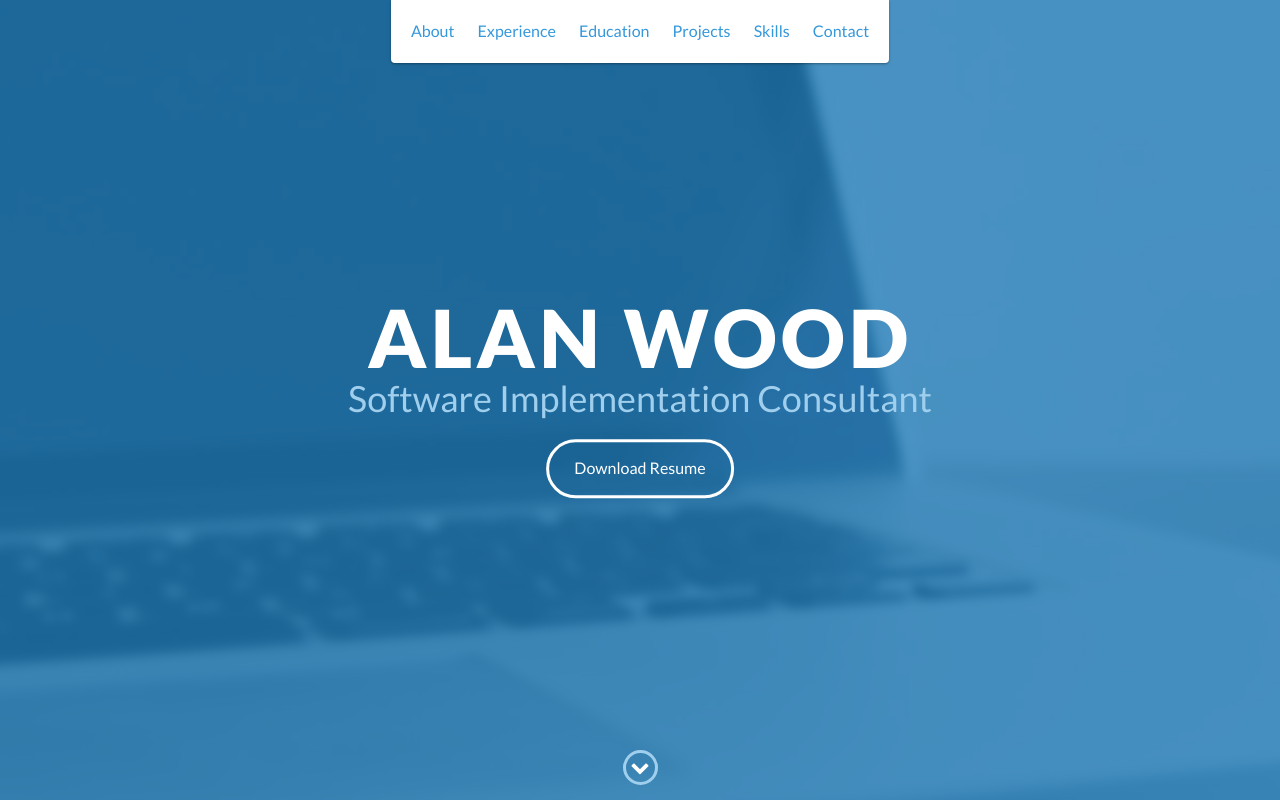
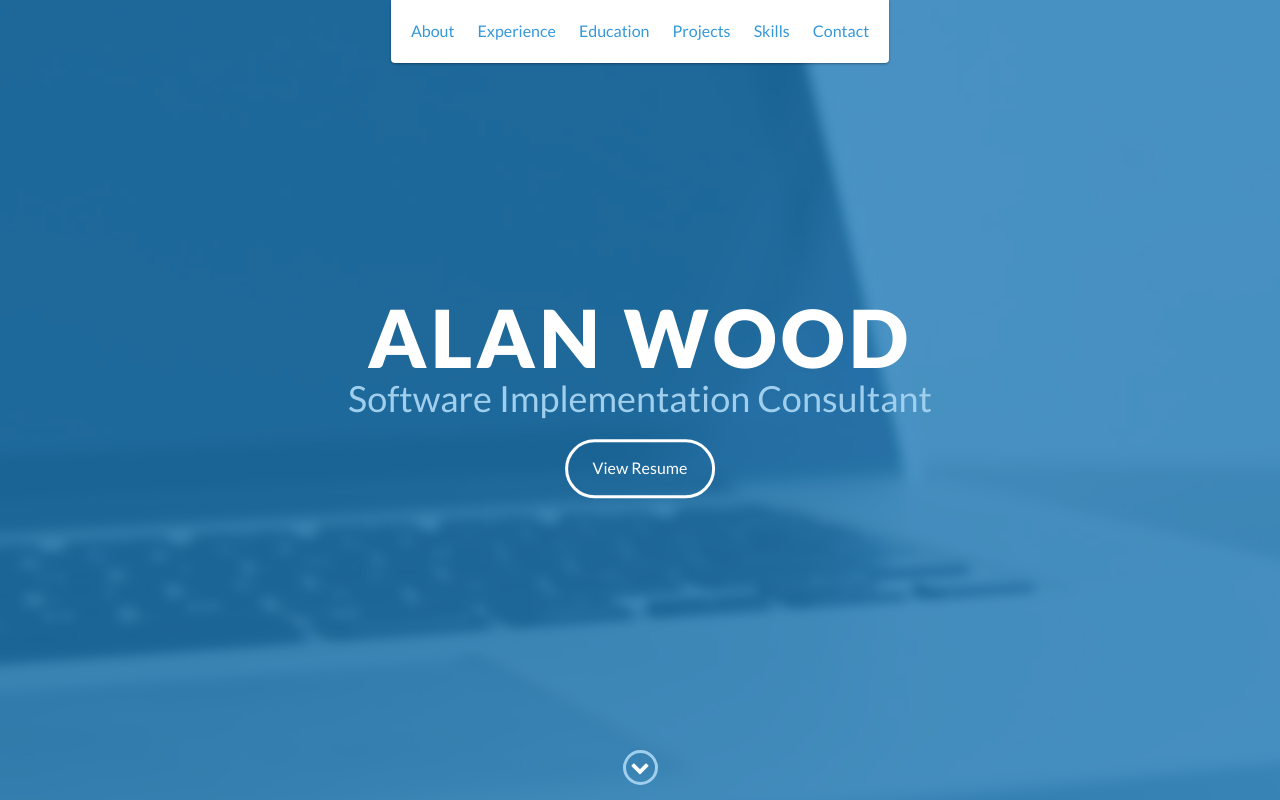
Before and after one commit to awood107/awood107.github.io, a website: page index.html in a window 1280 px wide. Shown: the top 800 px of the page. Drawn offline with nearby package versions, Linux system fonts and the light colour scheme.

Commit message:
Update index.html
udpdate resume link

```diff
--- a/index.html
+++ b/index.html
@@ -50,7 +50,7 @@
         <div id="lead-content">
             <h1>Alan Wood</h1>
             <h2>Software Implementation Consultant</h2>
-            <a href="#" class="btn-rounded-white">Download Resume</a>
+            <a href="https://drive.google.com/file/d/1BXdpgWJnE0QNcy7LnGOYd1X3I8XqYtvs/view?usp=sharing" class="btn-rounded-white">View Resume</a>
         </div>
         <!-- End #lead-content -->
 
```
